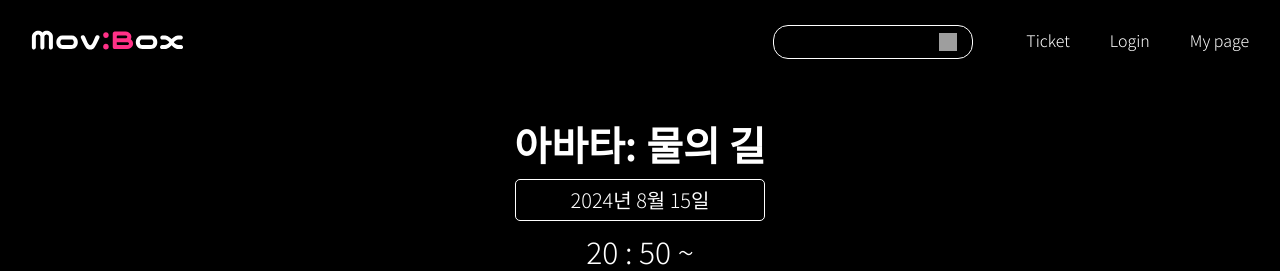
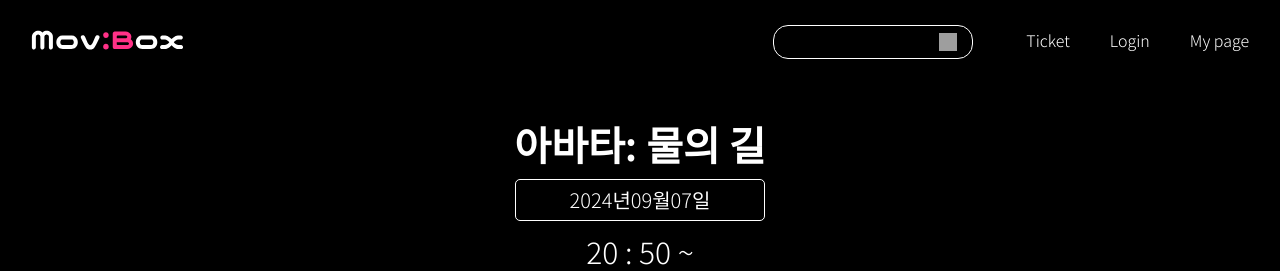
Before and after one commit to kimziyeon/movBox, a Next.js app: page /reserve in a window 1280 px wide. Shown: the top 271 px of the page. Built offline with nearby package versions, Linux system fonts and the light colour scheme; no server answers; grey boxes are pictures that could not be loaded.

Commit message:
예매하기 힌트

```diff
--- a/src/comp/UIUX/Reserve.jsx
+++ b/src/comp/UIUX/Reserve.jsx
@@ -25,12 +25,15 @@
     const userMvSelect = (k, mvTitle) => {
         console.log(k, mvTitle)
     }
+    let fnsDate = new Date(); //여기추가
+    const today = format(fnsDate,'yyyy년MM월dd일')
 
-    let today = new Date(); //여기추가
-    let yesterday = format(subDays(today, 1), "yyyyMMdd") //여기추가
+    let yesterday = format(subDays(fnsDate, 1), "yyyyMMdd") //여기추가
     useEffect(() => {
         dataFetch(yesterday) //여기추가
     }, [])
+
+    //날짜는 내가 받아왔구 영화이름이나 이런건 userMvSelect 함수에서 가져온 mvTitle이용해서 영화제목 가져오면 될듯합니다?
 
     return (
         <>
@@ -38,7 +41,7 @@
                 <div className='inner'>
                     <div className='user_selected'>
                         <div className='user_mv'>아바타: 물의 길</div>
-                        <div className='user_date'>2024년 8월 15일</div>
+                        <div className='user_date'>{today}</div>
                         <div className='user_time'>20 : 50 ~</div>
                     </div>
 
```
